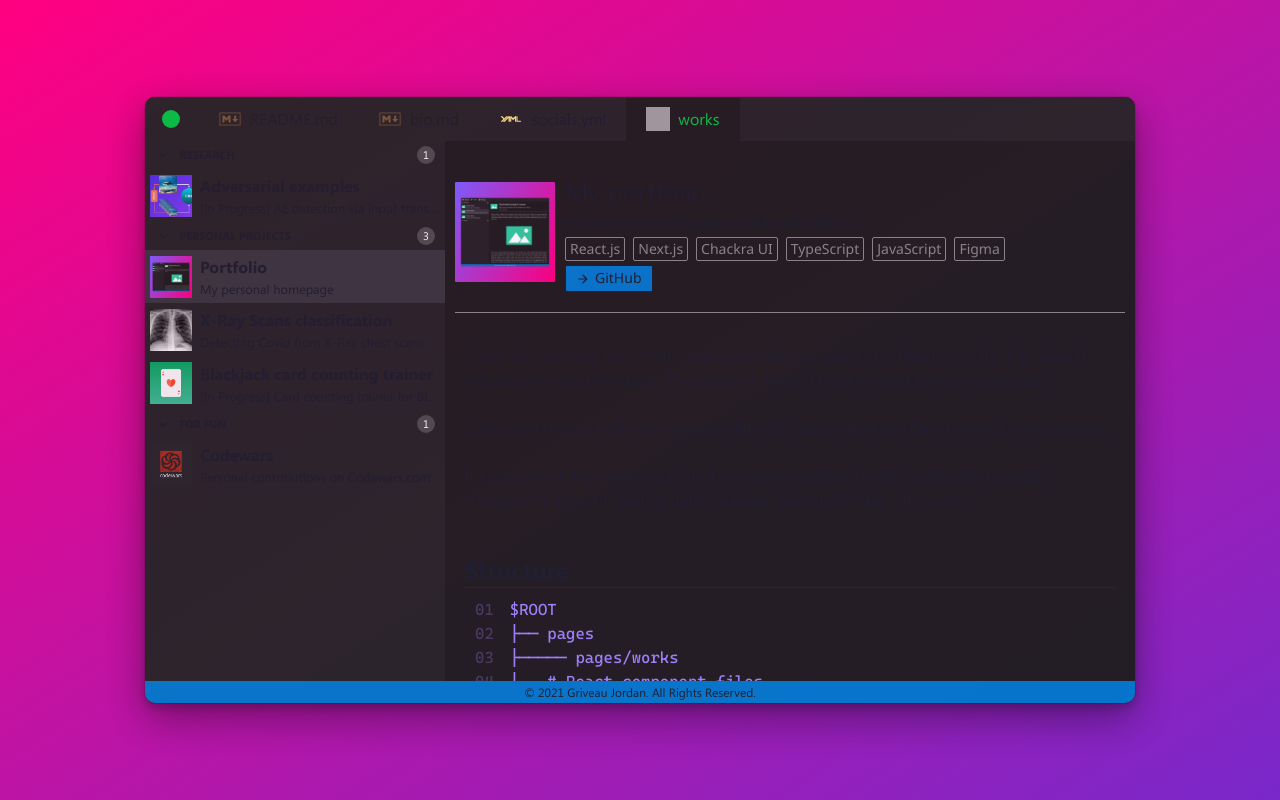
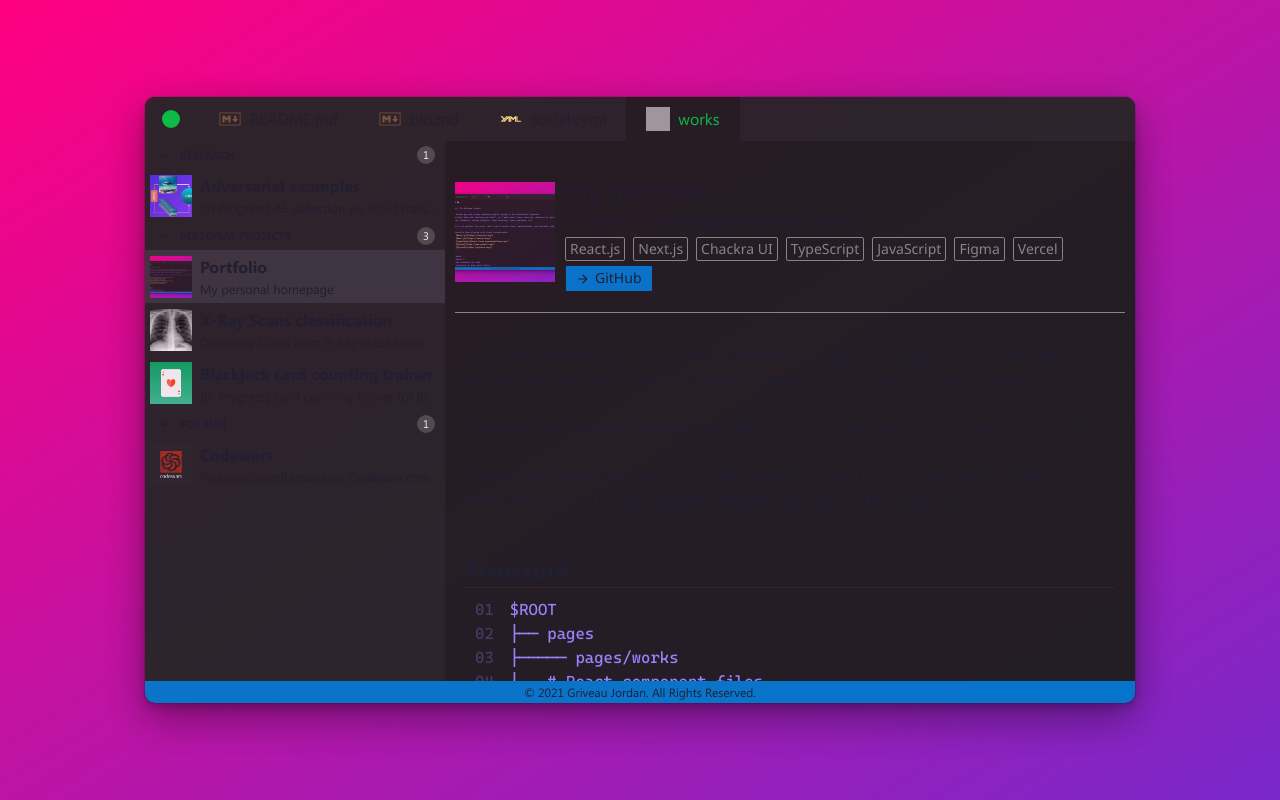
Before and after one commit to Grivj/portfolio, a Next.js app: page /works/portfolio in a window 1280 px wide. Built offline with nearby package versions, Linux system fonts and the light colour scheme; grey boxes are pictures that could not be loaded.

Commit message:
work thumbnails object-fit fill

```diff
--- a/components/App/Pane.tsx
+++ b/components/App/Pane.tsx
@@ -79,6 +79,7 @@ export const PaneItem = ({ title, intro, thumbnailPath, href }: ItemProps) => {
                     h="42px"
                     w="42px"
                     alt="Pane thumbnail"
+                    objectFit="cover"
                     src={thumbnailPath}
                 />
                 <Box isTruncated>
--- a/components/App/Work.tsx
+++ b/components/App/Work.tsx
@@ -101,6 +101,7 @@ export const WorkHeader = ({ title, intro, thumbnailPath, tags, links }: HeaderP
             h="100px"
             w="100px"
             alt="Work thumbnail"
+            objectFit="cover"
             src={thumbnailPath}
         />
         <Box>
--- a/pages/works/portfolio.tsx
+++ b/pages/works/portfolio.tsx
@@ -20,7 +20,7 @@ const WorkPortfolio = () => (
             title="My portfolio"
             intro="My personal homepage made with Next.js"
             thumbnailPath="/works/portfolio/thumbnail.png"
-            tags={["React.js", "Next.js", "Chackra UI", "TypeScript", "JavaScript", "Figma"]}
+            tags={["React.js", "Next.js", "Chackra UI", "TypeScript", "JavaScript", "Figma", "Vercel"]}
             links={
                 [
                     { href: "https://github.com/Grivj/portfolio", title: "GitHub" },
```
Also changed, not shown: public/works/portfolio/thumbnail.png.
